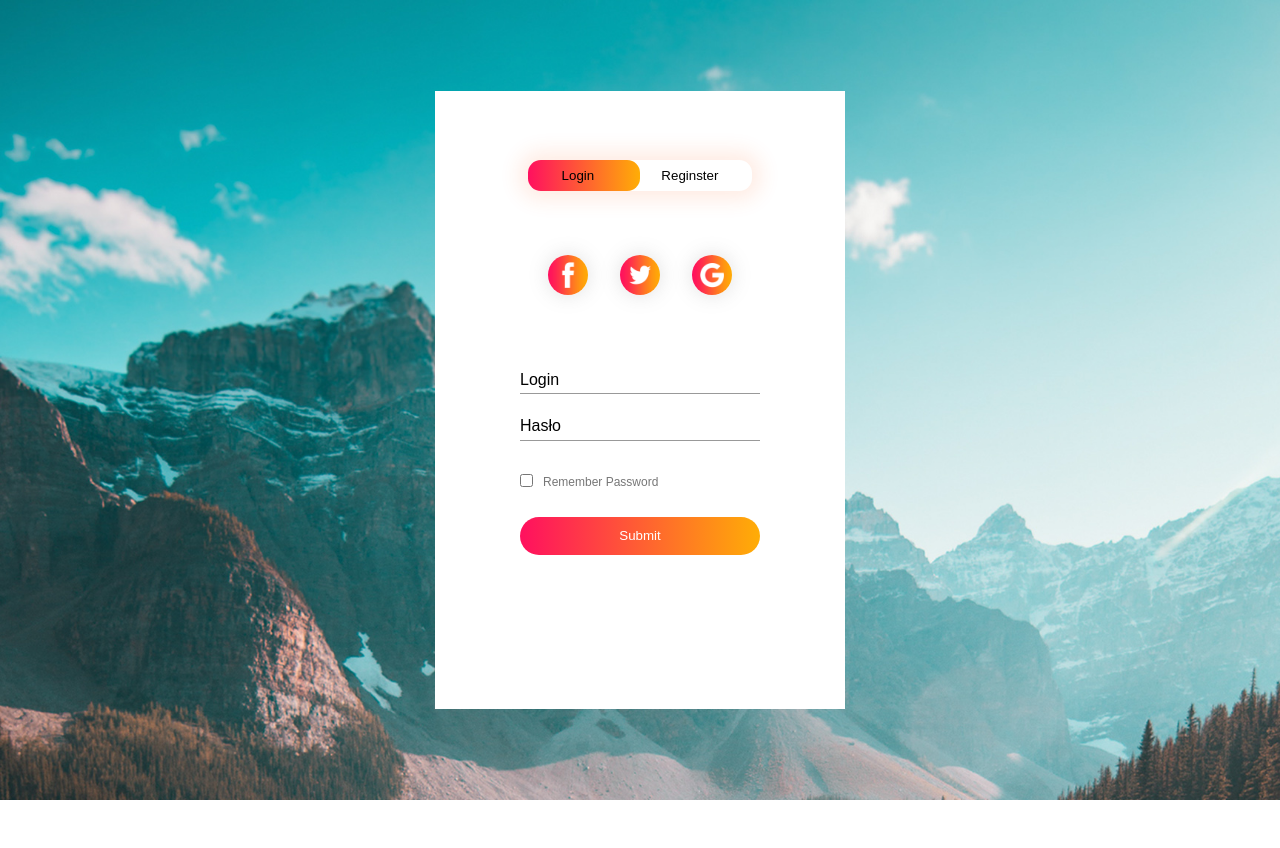
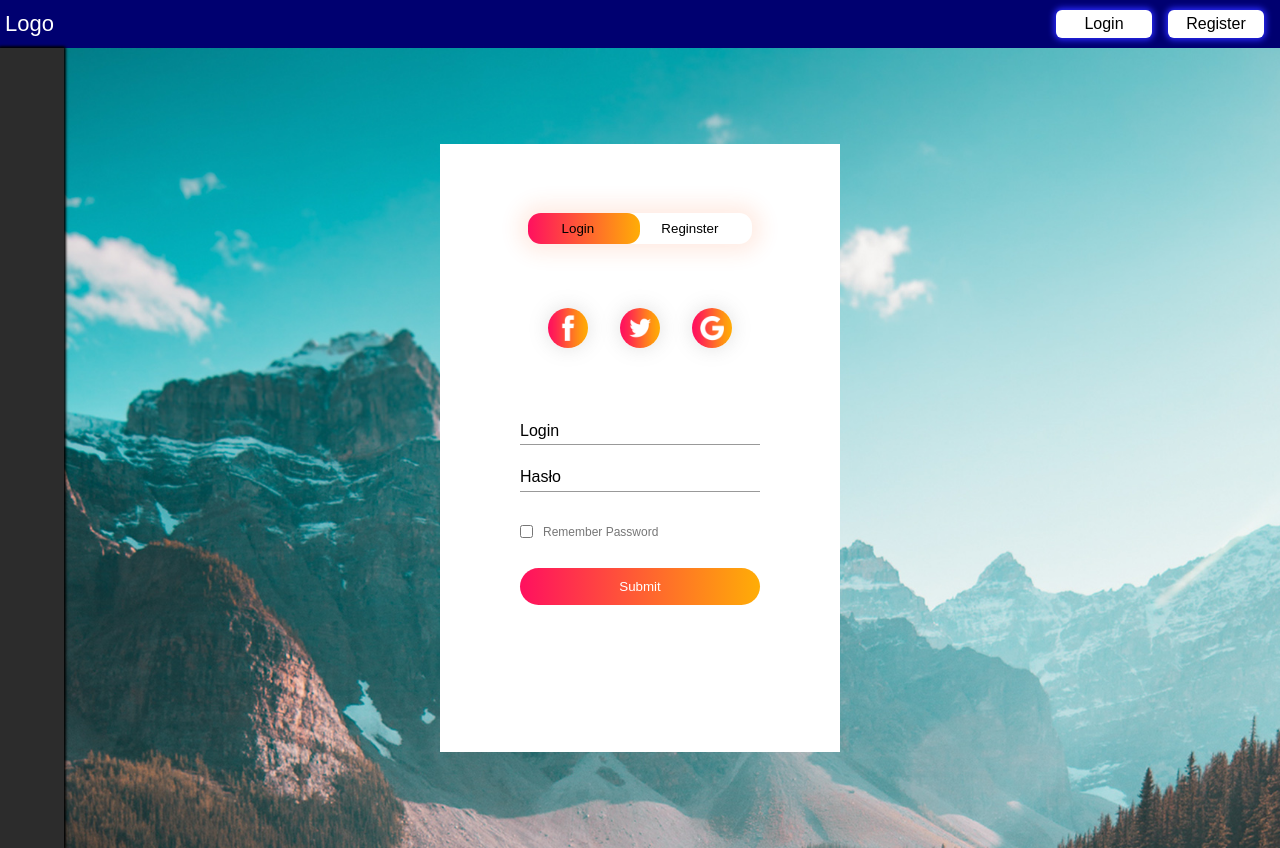
Before and after one commit to Szocik01/Fiszkando-frontend, a React (Create React App) app in the folder Projekt/: page /authentication in a window 1280 px wide. Before the commit the page ends 800 px from the top, so only its background shows below. Built offline with nearby package versions, Linux system fonts and the light colour scheme.

Commit message:
Niedokonczony navbar i sidebar - bedzie lepiej

```diff
--- a/Projekt/src/App.js
+++ b/Projekt/src/App.js
@@ -1,9 +1,11 @@
 import { Switch, Route } from "react-router-dom";
 import Form from "../src/pages/Form";
+import NavComponents from "./components/NavComponents";
 
 function App() {
   return (
     <div>
+      <NavComponents />
       <Switch>
         <Route path="/authentication">
           <Form />
--- /dev/null
+++ b/Projekt/src/components/NavComponents.js
@@ -0,0 +1,12 @@
+import { Fragment } from "react";
+import Navbar from "./Navbar";
+import Sidebar from "./Sidebar";
+
+export default function NavComponents() {
+  return (
+    <Fragment>
+      <Navbar />
+      <Sidebar />
+    </Fragment>
+  );
+}
--- /dev/null
+++ b/Projekt/src/components/Navbar.js
@@ -0,0 +1,23 @@
+import { NavLink } from "react-router-dom";
+import style from "./Navbar.module.css";
+
+export default function Navbar() {
+
+  return (
+    <nav className={style.navbar}>
+      <NavLink className={style.logo} to="/">
+        Logo
+      </NavLink>
+      <div
+        className={style.loginButtons}
+      >
+        <NavLink className={style.authButton} to="/authentication">
+          Login
+        </NavLink>
+        <NavLink className={style.authButton} to="/authentication?=register">
+          Register
+        </NavLink>
+      </div>
+    </nav>
+  );
+}
--- /dev/null
+++ b/Projekt/src/components/Navbar.module.css
@@ -0,0 +1,65 @@
+.navbar
+{
+    width: 100%;
+    background-color: rgb(0, 0, 112);
+    display: flex;
+    flex-direction: row;
+    align-items: center;
+    height: 3rem;
+    z-index: 10;
+}
+
+.logo
+{
+    font-size: 22px;
+    padding: 5px;
+    color: white;
+    text-decoration: none;
+}
+
+.loginButtons
+{
+    margin-left: auto;
+    width: 15rem;
+    display: flex;
+    justify-content: space-evenly;
+}
+
+.authButton
+{
+    text-decoration: none;
+    color: rgb(0, 0, 0);
+    background-color: rgb(255, 255, 255);
+    border: 1px rgb(212, 212, 212);
+    padding: 0.3rem;
+    width: 6rem;
+    text-align: center;
+    border-radius: 6px;
+    box-shadow: rgb(43, 43, 255) 0px 0px 6px 2px;
+    transition: 0.3s all ease-out;
+}
+
+.authButton:hover
+{
+    transform: scale(1.1);
+}
+
+.menuToggler
+{
+    display: none;
+}
+
+@media screen and (max-width: 426px)
+{
+    .loginButtons
+    {
+        width: 11rem;
+    }
+
+    .authButton
+    {
+        width: 4.5rem;
+    }
+
+
+}
--- /dev/null
+++ b/Projekt/src/components/Sidebar.js
@@ -0,0 +1,12 @@
+import style from "./Sidebar.module.css";
+import { NavLink } from "react-router-dom";
+import { Fragment } from "react";
+
+export default function Sidebar() {
+  return (
+    <Fragment>
+      <nav className={`${style.sidebar} ${style.mainBar}`}></nav>
+      <nav className={`${style.sidebar} ${style.slider}`}></nav>
+    </Fragment>
+  );
+}
--- /dev/null
+++ b/Projekt/src/components/Sidebar.module.css
@@ -0,0 +1,27 @@
+.sidebar
+{
+    width: 4rem;
+    height: 100vh;
+    position: absolute;
+    left: 0;
+    box-shadow: black 0px 0px 3px 1px;
+
+}
+
+.mainBar
+{
+    background-color: rgb(44, 44, 44);
+    z-index: 100;
+}
+
+.slider
+{
+    background-color: rgb(100, 100, 100);
+    z-index: 90;
+    transition: all 0.2s ease-out;
+}
+
+.mainBar:hover+.slider
+{
+    width: 18rem;
+}
--- a/Projekt/src/index.css
+++ b/Projekt/src/index.css
@@ -1,3 +1,10 @@
+*
+{
+  box-sizing: border-box;
+  margin:0;
+}
+
+
 body {
   margin: 0;
   font-family: -apple-system, BlinkMacSystemFont, 'Segoe UI', 'Roboto', 'Oxygen',
--- a/Projekt/src/pages/Form.js
+++ b/Projekt/src/pages/Form.js
@@ -1,5 +1,5 @@
 import styles from "./Form.module.css";
-import { useState } from "react";
+import { Fragment, useState } from "react";
 import Input from '../../src/components/Input';
 import logoFB from '../image/fb.png';
 import logoGP from '../image/gp.png';
@@ -50,7 +50,6 @@ const Form = () =>{
                 </div>
             </div>
         </div>
-
     );
 };
 
--- a/Projekt/src/pages/Form.module.css
+++ b/Projekt/src/pages/Form.module.css
@@ -8,6 +8,7 @@
     height: 100vh;
     background-image: url('../image/banner.jpg');
     background-size: cover;
+    background-attachment: fixed;
     display: flex;
     justify-content: center;
     align-items: center;
@@ -20,6 +21,7 @@
     padding: 0.3rem;
     position: relative;
     overflow: hidden;
+    z-index: 10;
 }
 .nav{
     position: relative;
```
